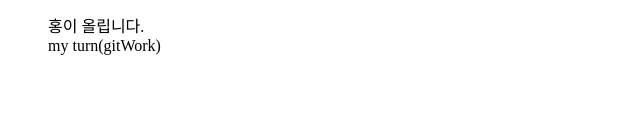
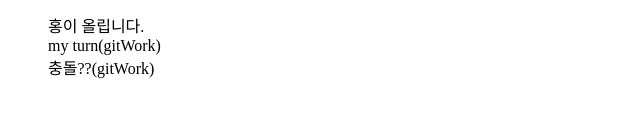
Before and after one commit to arisnin/sist, a plain HTML site: page index.html in a window 1280 px wide. Shown: the part 150-266 px from the top of the page, without its empty margins (0-640 px from the left). Drawn offline with Linux system fonts and the light colour scheme.

Commit message:
ver10 / index.html / edit(충돌????)

```diff
--- a/index.html
+++ b/index.html
@@ -10,6 +10,7 @@
 	<ul>
 		<div>홍이 올립니다.</div>
 		<div>my turn(gitWork)</div>
+		<div>충돌??(gitWork)</div>
 	</ul>
 </body>
 </html>
```
